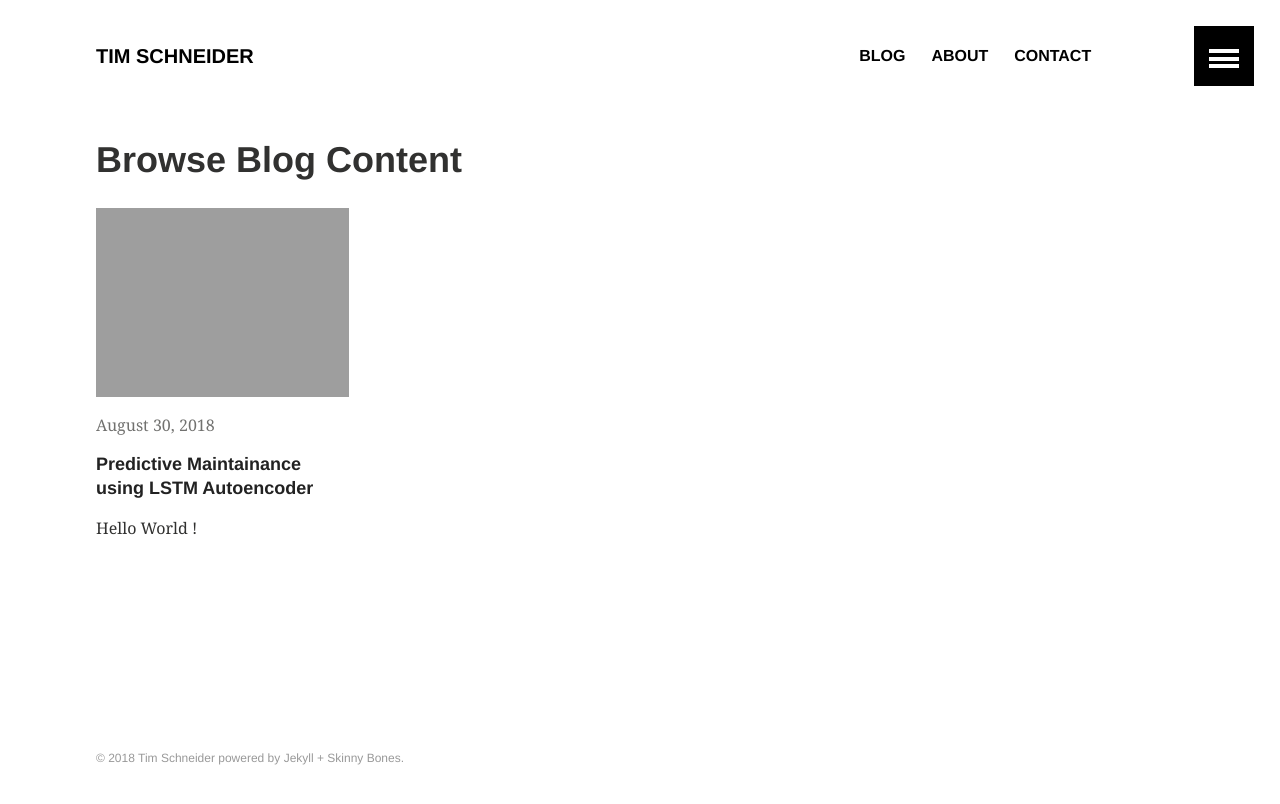
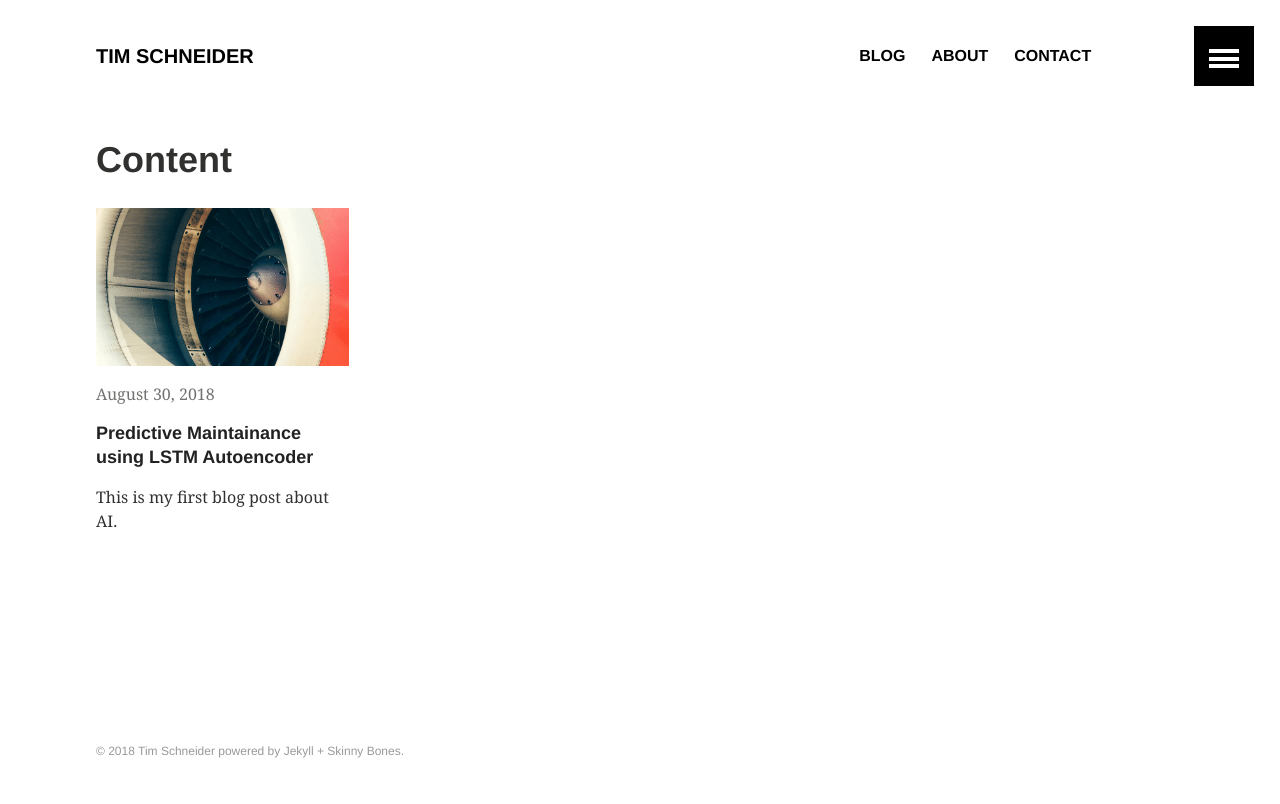
Before and after one commit to TimPhillip/timphillip.github.io, a Jekyll site: the page built from blog.md, in a window 1280 px wide. Shown: the top 804 px of the page. Built offline with Jekyll 4.4.1, drawn with Linux system fonts in a browser that asks for light colours.

Commit message:
Added image for blog post

```diff
--- a/_posts/2018-08-30-predictive-maintainance.md
+++ b/_posts/2018-08-30-predictive-maintainance.md
@@ -2,7 +2,11 @@
 layout: post
 title:  "Predictive Maintainance using LSTM Autoencoder"
 date:   2018-08-30 16:00:00 -0600
-categories: jekyll update
+categories: blog ai
+
+image:
+    teaser: turbofan.gif
+    credit: Photo by Inspirationfeed on Unsplash
 ---
 
-Hello World !
+This is my first blog post about AI.
--- a/blog.md
+++ b/blog.md
@@ -1,5 +1,5 @@
 ---
-title: Browse Blog Content
+title: Content
 permalink: /blog/
 layout: archive
 ---
```
Also changed, not shown: images/turbofan.gif (added), 1 other file.
